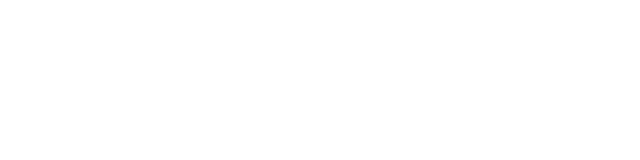
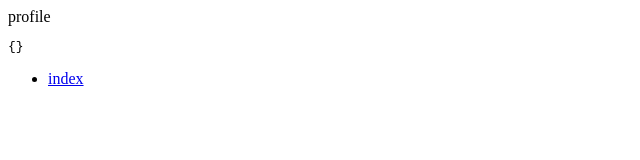
Before and after one commit to DengSihan/laravel-nuxt3-web, a Nuxt app: page /profile in a window 1280 px wide. Before the commit this address had no page. Shown: the top 160 px of the page, without its empty margins (0-640 px from the left). Built offline with nearby package versions, Linux system fonts and the light colour scheme.

Commit message:
feat: ssr with authorization

```diff
--- a/composables/useCustomFetch.js
+++ b/composables/useCustomFetch.js
@@ -1,11 +1,18 @@
+import { useAuth } from '~/store/auth.js';
+
 export const useCustomFetch = async (url, options = {}) => {
 
+    const auth = useAuth();
     const configs = useRuntimeConfig();
     const headers = options?.headers || {};
 
     if (process.server) {
         // Laravel throttle middleware ip
         headers['X-Forwarded-For'] = useRequestHeaders()['x-forwarded-for-nuxt'];
+    }
+
+    if (auth.token) {
+        headers['Authorization'] = `Bearer ${auth.token}`;
     }
 
     options['headers'] = headers;
--- a/nuxt.config.js
+++ b/nuxt.config.js
@@ -7,6 +7,10 @@ export default defineNuxtConfig({
         },
     },
 
+    modules: [
+        '@pinia/nuxt',
+    ],
+
     vite: {
         server: {
             watch: {
--- a/package.json
+++ b/package.json
@@ -9,5 +9,10 @@
     },
     "devDependencies": {
         "nuxt": "^3.0.0"
+    },
+    "dependencies": {
+        "@pinia/nuxt": "^0.4.6",
+        "js-cookie": "^3.0.1",
+        "pinia": "^2.0.28"
     }
 }
--- a/pages/index.vue
+++ b/pages/index.vue
@@ -8,6 +8,12 @@
                         login
                     </nuxt-link>
                 </li>
+                <li>
+                    <nuxt-link
+                        to="/profile">
+                        profile
+                    </nuxt-link>
+                </li>
             </ul>
         </nav>
     </main>
--- a/pages/login.vue
+++ b/pages/login.vue
@@ -35,6 +35,10 @@
 
 <script setup>
 import { useCustomFetch } from '~/composables/useCustomFetch.js';
+import { useAuth } from '~/store/auth.js';
+
+const router = useRouter();
+const auth = useAuth();
 
 const form = ref({
     email: '',
@@ -57,7 +61,10 @@ const login = () => {
                 console.log(error.value);
             }
             else {
-                console.log(data.value);
+                const { user, token } = data.value;
+                auth.setUser(user);
+                auth.setToken(token);
+                router.push('/');
             }
         })
         .finally(() => {
--- /dev/null
+++ b/pages/profile.vue
@@ -0,0 +1,26 @@
+<template>
+    <main>
+        profile
+    </main>
+    <div>
+        <code>
+            <pre>{{ user }}</pre>
+        </code>
+    </div>
+    <nav>
+        <ul>
+            <li>
+                <nuxt-link
+                    to="/">
+                    index
+                </nuxt-link>
+            </li>
+        </ul>
+    </nav>
+</template>
+
+<script setup>
+import { useAuth } from '~/store/auth.js';
+
+const { user } = useAuth();
+</script>
--- /dev/null
+++ b/store/auth.js
@@ -0,0 +1,48 @@
+import { defineStore } from 'pinia';
+import { useCustomFetch } from '~/composables/useCustomFetch.js';
+import cookie from 'js-cookie';
+
+export const useAuth = defineStore('auth', {
+
+    state: () => ({
+        _token: '',
+        _user: {},
+    }),
+
+    getters: {
+        token() {
+            return this._token;
+        },
+        user() {
+            return this._user;
+        },
+        isAuthenticated() {
+            return Object.keys(this._user).length > 0;
+        },
+    },
+
+    actions: {
+        setToken(token) {
+            this._token = token;
+            cookie.set('token', token);
+        },
+        setUser(user) {
+            this._user = user;
+        },
+        reset() {
+            this._token = '';
+            this._user = {};
+            cookie.remove('token');
+        },
+        async fetchUser() {
+            const { data, error } = await useCustomFetch('/auth/user');
+            if (error.value) {
+                this.reset();
+            }
+            else {
+                this.setUser(data.value);
+            }
+        },
+    },
+
+});
```
Also changed, not shown: plugins/init.server.js (added, +26 -0 lines), 1 other file (tests, documents, lock files or other folders).
